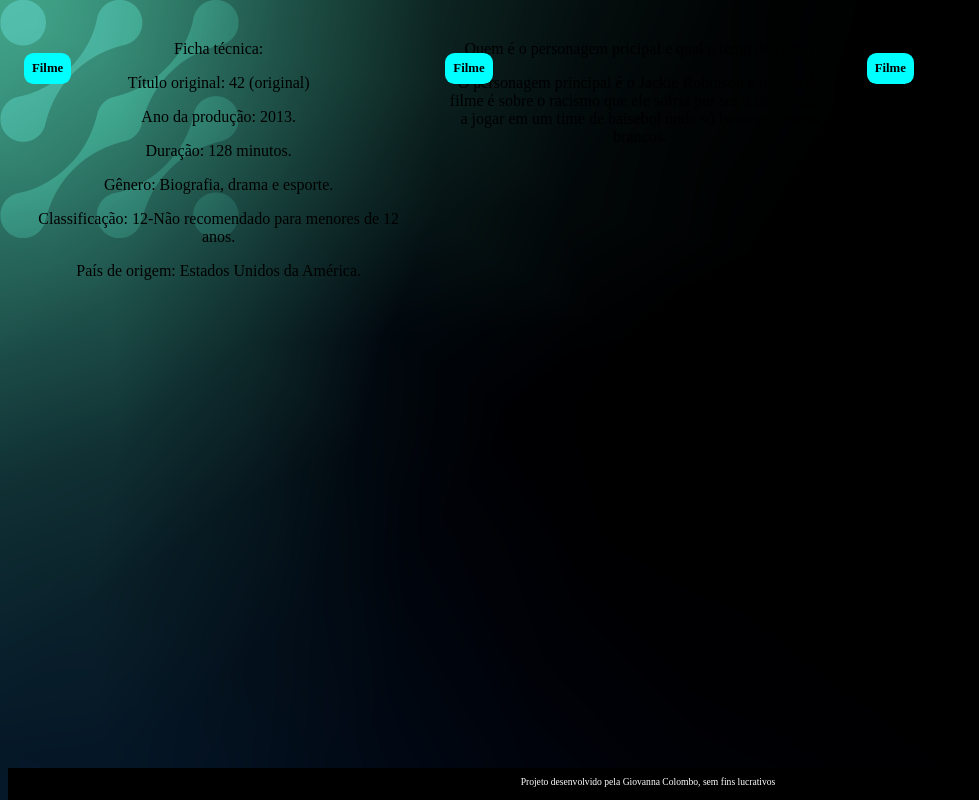
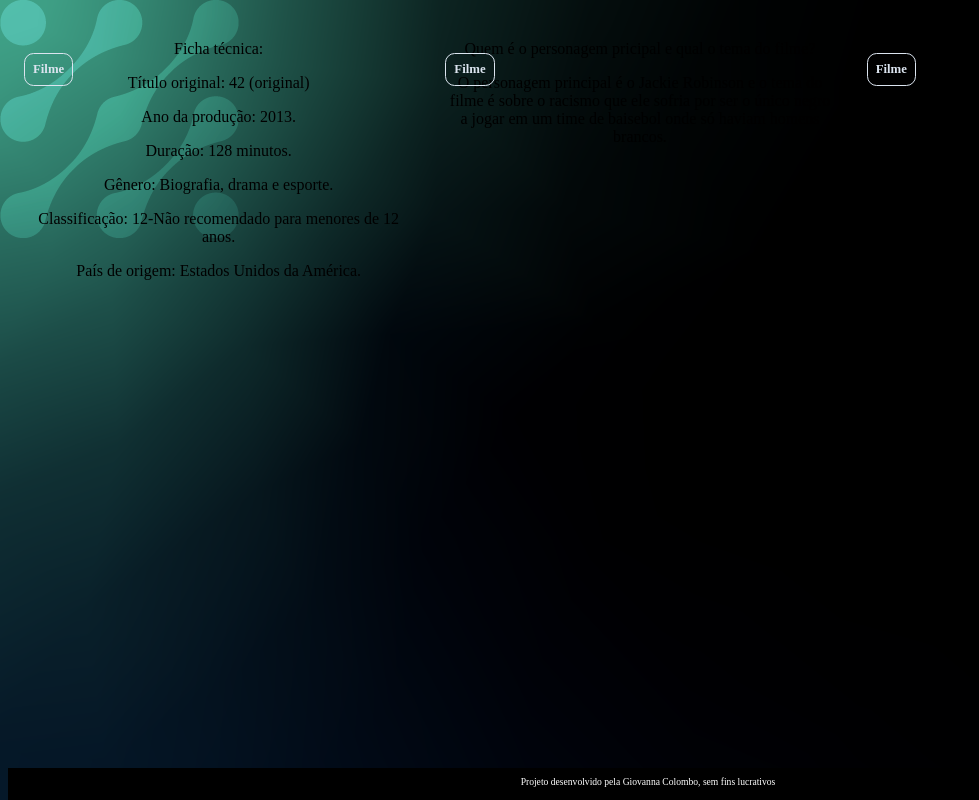
Before and after one commit to gigica4/P-gina-Web, a plain HTML site: page index.html in a window 1280 px wide. Shown: the whole page, without its empty margins (0-979 px from the left). Drawn offline with Linux system fonts and the light colour scheme.

Commit message:
Update style.css

```diff
--- a/Assets/style.css
+++ b/Assets/style.css
@@ -29,7 +29,8 @@ body{
 }
 
 .cartao__conteudo h3{
-    background-color: aqua;
+    color: var(--text-color);
+    border: 1px solid var(--text-color);
     text-align: left;
     padding: 0.5rem;
     position: absolute;
```
